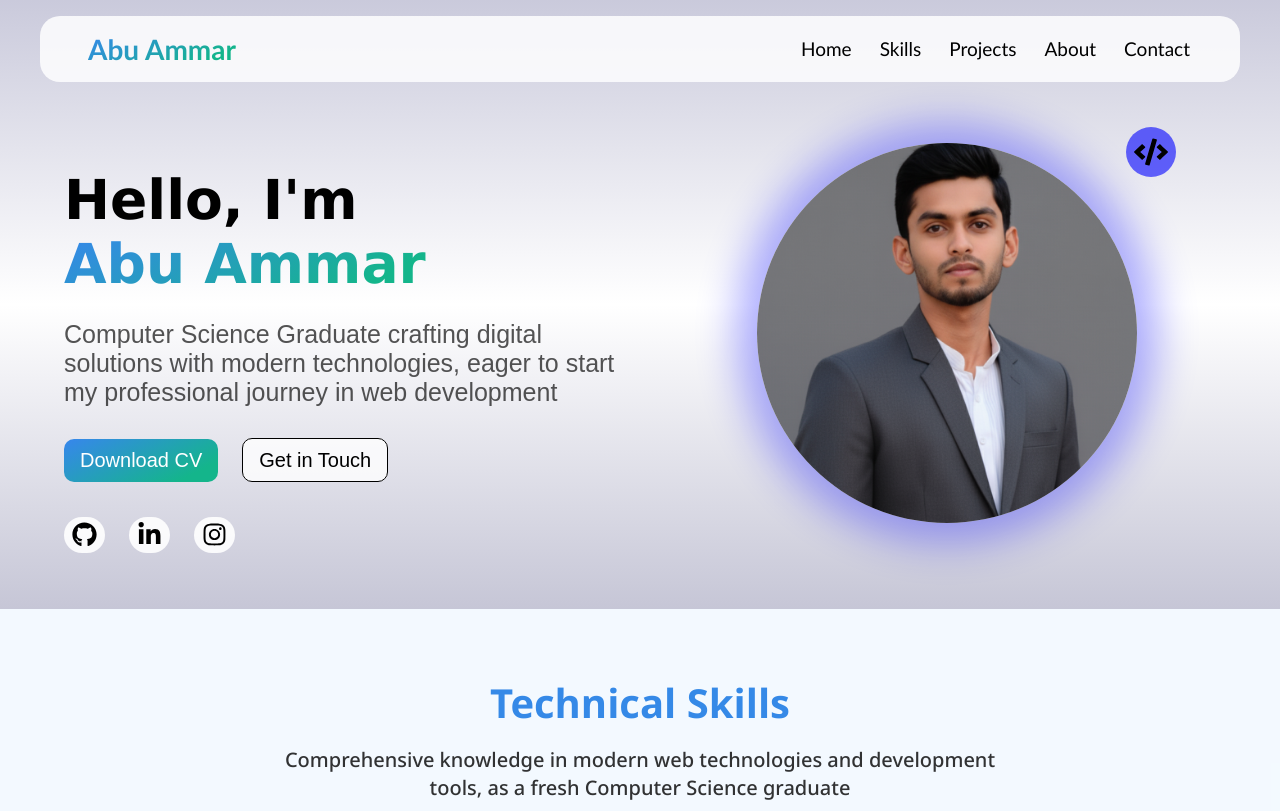
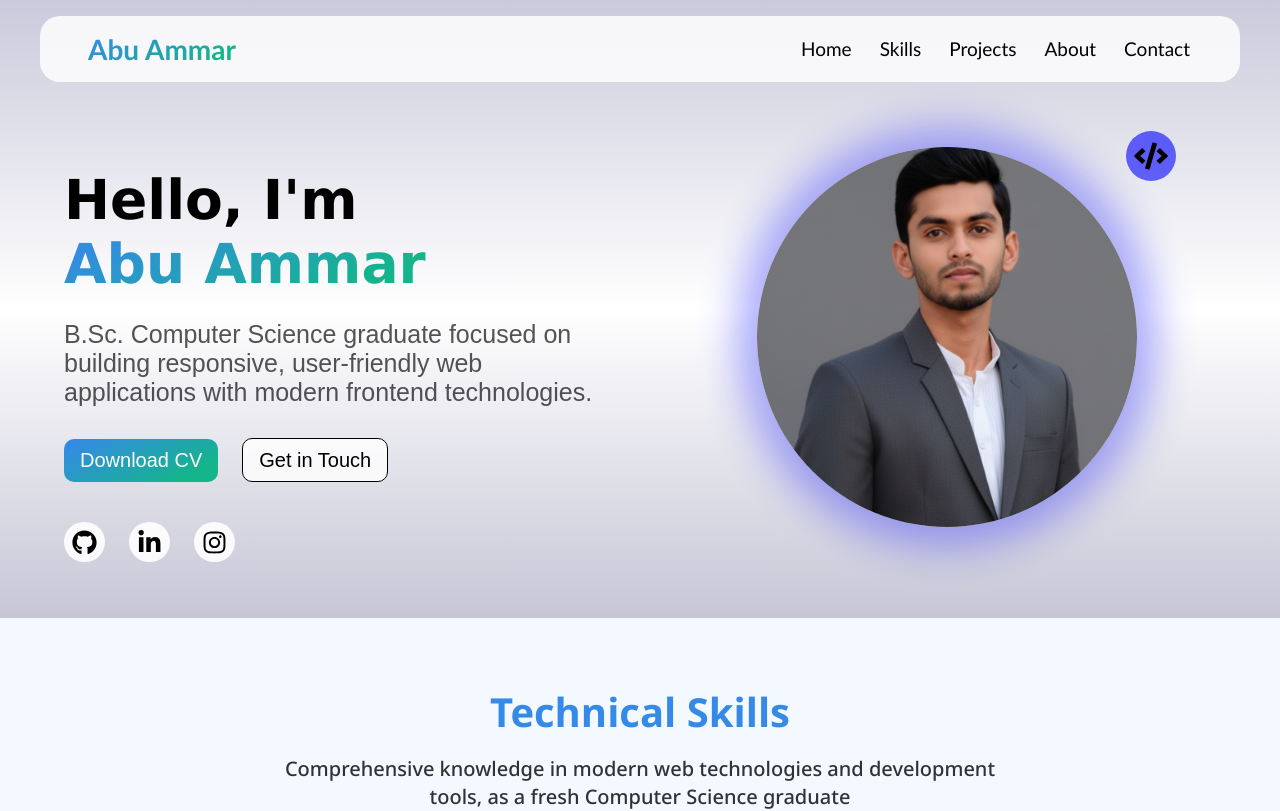
Before and after one commit to abuammar003/abuammar-portfolio, a React (Vite) app: page / in a window 1280 px wide. Shown: the top 811 px of the page. Built offline with nearby package versions, Linux system fonts and the light colour scheme.

Commit message:
Home.jsx: Updated Developer Headline and Introduction

```diff
--- a/src/components/Home/Home.css
+++ b/src/components/Home/Home.css
@@ -63,12 +63,16 @@
     border: 0;
     cursor: pointer;
     font-family:  Arial, Helvetica, sans-serif;
+    transition: all 0.2s ease-in-out;
 }
 .hmtext_btn button a {
     text-decoration: none;
     color: white;
 }
 
+.hmtext_btn h4{
+    transition: all 0.2s ease-in-out;
+}
 .hmtext_btn h4 a {
     font-size: clamp(15px, 2vw, 20px);
     background-color: rgba(255, 255, 255, 0.801);
@@ -82,13 +86,20 @@
     text-decoration: none;
 }
 
+.hmtext_btn button:hover,
+ h4:hover {
+    transform: translateY(-3px);
+    /* margin-left: 3px; */
+ }
+
+
 .home_text .hmtext_icons {
     display: flex;
     justify-content: flex-start;
     align-items: center;
     gap: 1.5rem;
 }
-.hmtext_icons p a {
+.hmtext_icons a {
     background-color: rgba(255, 255, 255, 0.897);
     color: black;
     border: 500px;
@@ -98,6 +109,12 @@
     cursor: pointer;
     font-size: 25px;
     align-items: center;
+    transition: all 0.2s ease-in-out;
+}
+.hmtext_icons a:hover {
+    background: black;
+    color: white;
+    transform: translateY(-2px);
 }
 
 .home_img{
--- a/src/components/Home/Home.jsx
+++ b/src/components/Home/Home.jsx
@@ -10,16 +10,16 @@ const Home = () => {
 
         <div className='home_text'>
             <h1>Hello, I'm <br /> <span className="grad-text"> Abu Ammar </span> </h1>
-            <h3>Computer Science Graduate crafting digital solutions with modern technologies, eager to start my professional journey in web development</h3>
+            <h3>B.Sc. Computer Science graduate focused on building responsive, user-friendly web applications with modern frontend technologies.</h3>
             <div className="hmtext_btn">
                 <button><a href='../../assets/Abu_Ammar_Akber_Shah_Resume.pdf' download='Abu_Ammar_Akber_Shah_Resume.pdf'> Download CV </a></button>
                 <h4> <a href='#contact'>Get in Touch</a></h4>
             </div>
             <div className="hmtext_icons">
-                <p><a href='https://github.com/abuammar003'><FaGithub /></a></p>
-                <p><a href='https://www.linkedin.com/in/abu-ammar-252448284/'><FaLinkedinIn /></a></p>
-                {/* <p><a href='https://x.com/Ammarshah1252'><FaTwitter /></a></p> */}
-                <p><a href='https://www.instagram.com/abuammar_03/'><FaInstagram /></a></p>
+                <a href='https://github.com/abuammar003'><FaGithub /></a>
+                <a href='https://www.linkedin.com/in/abu-ammar-252448284/'><FaLinkedinIn /></a>
+                {/*<a href='https://x.com/Ammarshah1252'><FaTwitter /></a> */}
+                <a href='https://www.instagram.com/abuammar_03/'><FaInstagram /></a>
             </div>
         </div>
         <div className='home_img'>
```
